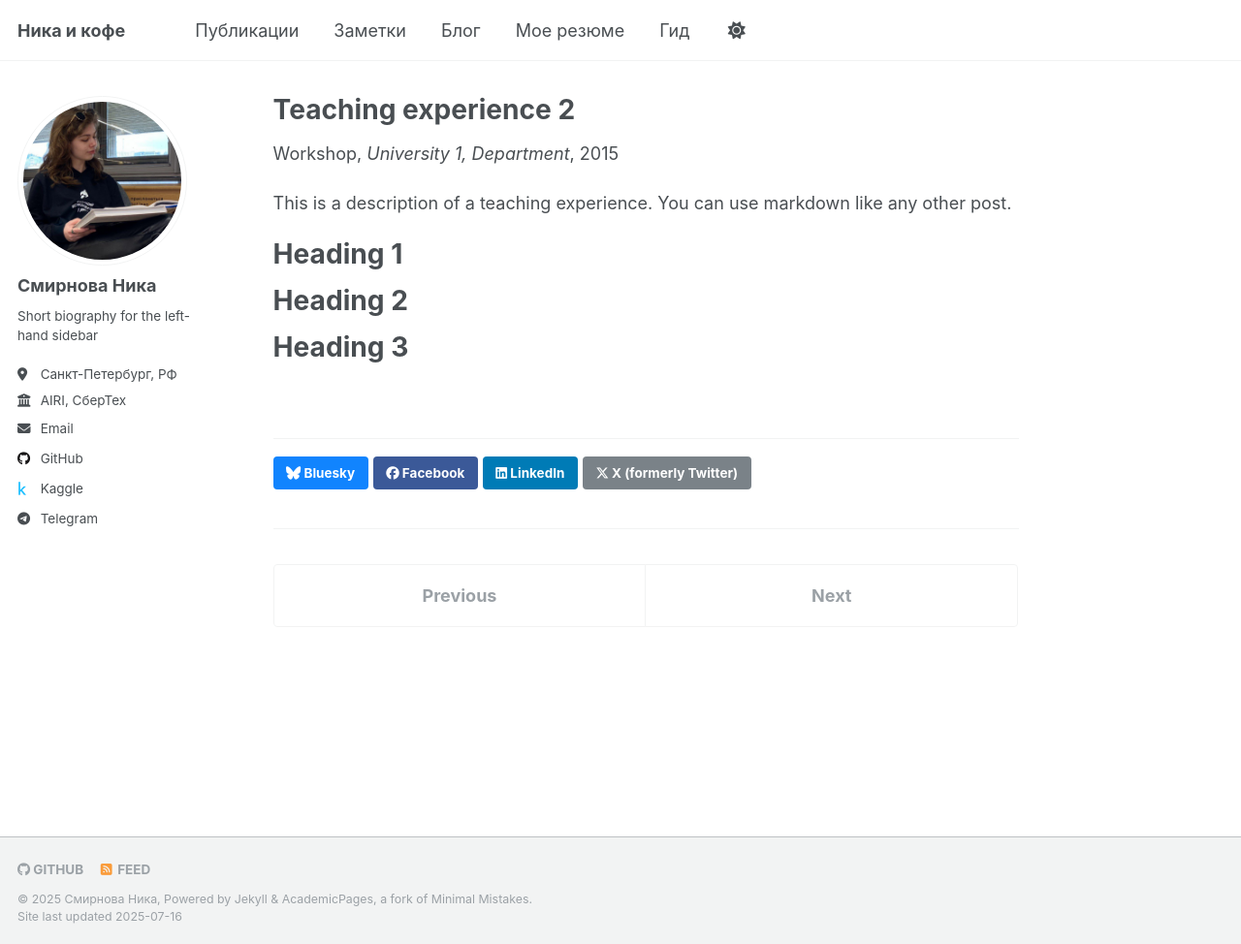
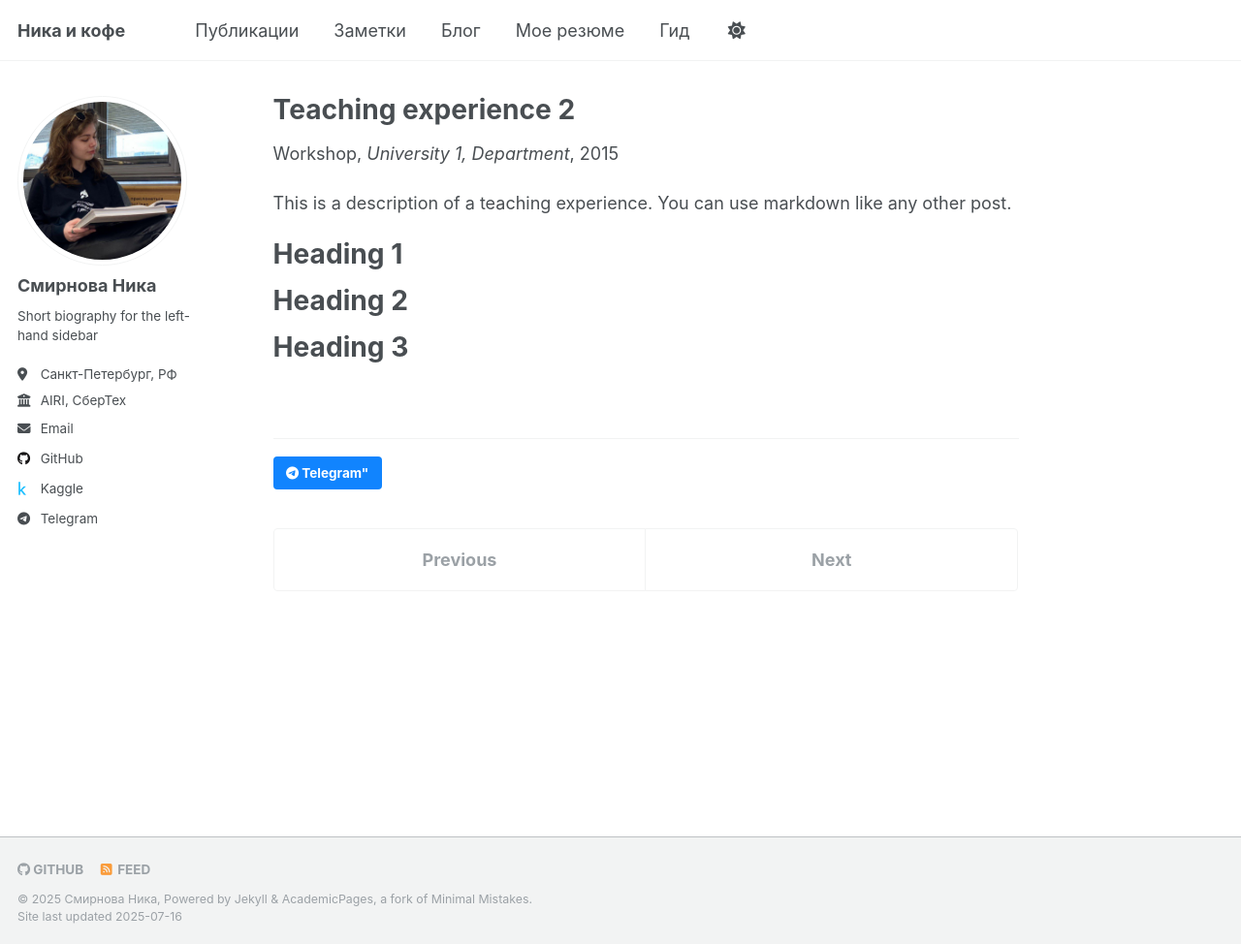
Before and after one commit to Robot-mitski/Space_cappuchino.github.io, a Jekyll site: the page built from _teaching/2015-spring-teaching-2.md, in a window 1280 px wide and 974 px high. Shown: the whole window at 97% size. Built offline with Jekyll 4.4.1, drawn with Linux system fonts in a browser that asks for light colours; a script that is not in the unit is left out.

Commit message:
Update social-share.html

```diff
--- a/_includes/social-share.html
+++ b/_includes/social-share.html
@@ -5,11 +5,4 @@
     <h4 class="page__share-title">{{ site.data.ui-text[site.locale].share_on_label | default: "Share on" }}</h4>
   {% endif %}
 
-  <a href="https://bsky.app/intent/compose?text={{ base_path }}{{ page.url }}" class="btn btn--bluesky" title="{{ site.data.ui-text[site.locale].share_on_label | default: 'Share on' }} Bluesky"><i class="fab fa-bluesky" aria-hidden="true"></i><span> Bluesky</span></a>
-
-  <a href="https://www.facebook.com/sharer/sharer.php?u={{ base_path }}{{ page.url }}" class="btn btn--facebook" title="{{ site.data.ui-text[site.locale].share_on_label | default: 'Share on' }} Facebook"><i class="fab fa-facebook" aria-hidden="true"></i><span> Facebook</span></a>
-
-  <a href="https://www.linkedin.com/shareArticle?mini=true&url={{ base_path }}{{ page.url }}" class="btn btn--linkedin" title="{{ site.data.ui-text[site.locale].share_on_label | default: 'Share on' }} LinkedIn"><i class="fab fa-linkedin" aria-hidden="true"></i><span> LinkedIn</span></a>
-
-  <a href="https://x.com/intent/post?text={{ base_path }}{{ page.url }}" class="btn btn--x" title="{{ site.data.ui-text[site.locale].share_on_label | default: 'Share on' }} X"><i class="fab fa-x-twitter" aria-hidden="true"></i><span> X (formerly Twitter)</span></a>
-</section>
+  <a href="https://t.me/space_capuchino" class="btn btn--bluesky" title="{{ site.data.ui-text[site.locale].share_on_label | default: 'Share on' }} Telegram"><i class="fab fa-telegram" aria-hidden="true"></i><span> Telegram"</span></a>
```
